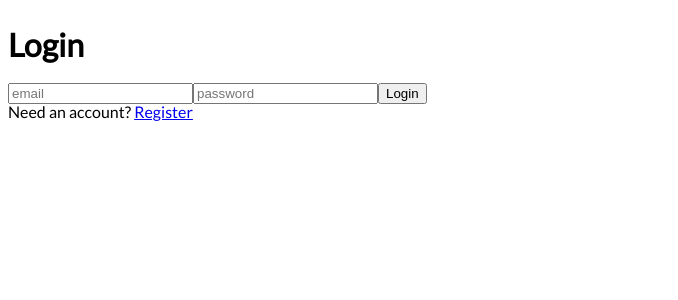
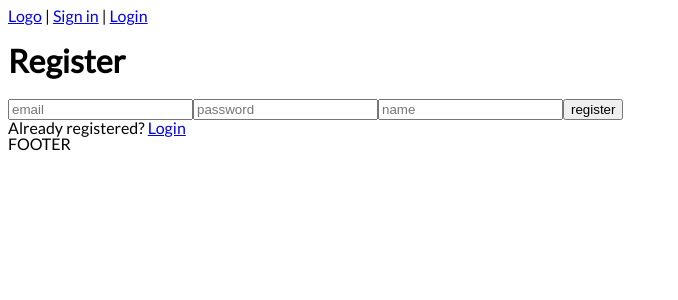
Before and after one commit to magdakok/neuroshima, a Vue app: page /register in a window 1280 px wide. Before the commit this address led to /login. Shown: the top 300 px of the page, without its empty margins (0-678 px from the left). Built offline with nearby package versions, Linux system fonts and the light colour scheme; no server answers.

Commit message:
Add footer, header and more env variables

```diff
--- a/src/App.vue
+++ b/src/App.vue
@@ -1,21 +1,26 @@
 <script setup lang="ts">
 import { useRouter, useRoute } from "vue-router";
-import { onBeforeMount } from "vue";
+import { onBeforeMount, ref } from "vue";
 import { getAuth, onAuthStateChanged } from "firebase/auth";
+import Header from "@/components/Header.vue";
+import Footer from "@/components/Footer.vue";
 
 const router = useRouter();
 const route = useRoute();
+const loggedIn = ref(false);
 
 onBeforeMount(() => {
   const auth = getAuth();
 
   onAuthStateChanged(auth, (user) => {
     if (!user) {
-      router.replace("/login");
+      loggedIn.value = false;
     } else if (route.path === "/login" || route.path === "/register") {
       router.replace("/");
+      loggedIn.value = true;
       console.log(user);
     } else {
+      loggedIn.value = true;
       console.log(user);
     }
   });
@@ -23,7 +28,11 @@ onBeforeMount(() => {
 </script>
 
 <template>
-  <router-view />
+  <Header :loggedIn="loggedIn" />
+  <main class="c-main">
+    <router-view :loggedIn="loggedIn" />
+  </main>
+  <Footer />
 </template>
 
 <style lang="scss">
--- /dev/null
+++ b/src/components/Footer.vue
@@ -0,0 +1,5 @@
+<script setup lang="ts">
+</script>
+<template>
+  <footer class="c-footer">FOOTER</footer>
+</template>
--- /dev/null
+++ b/src/components/Header.vue
@@ -0,0 +1,30 @@
+<script setup lang="ts">
+import { defineProps, PropType } from "vue";
+import { getAuth, signOut } from "firebase/auth";
+
+const props = defineProps({
+  loggedIn: { type: Boolean, required: true },
+});
+
+const handleLogOut = () => {
+  const auth = getAuth();
+  signOut(auth)
+    .then(() => {
+      // Sign-out successful.
+      //TODO: reset all numbers and arrays
+    })
+    .catch((error) => {
+      // An error happened.
+    });
+};
+</script>
+<template>
+  <header v-if="loggedIn" class="c-header">
+    Profile | <button @click="handleLogOut">Log out</button>
+  </header>
+  <header v-else class="c-header">
+    <router-link to="/" class="c-header__link">Logo</router-link> |
+    <router-link to="/register" class="c-header__link">Sign in</router-link> |
+    <router-link to="/login" class="c-header__link">Login</router-link>
+  </header>
+</template>
--- a/src/firebase/firebaseInit.js
+++ b/src/firebase/firebaseInit.js
@@ -8,25 +8,19 @@ const PROD = process.env.NODE_ENV === "production";
 
 // Your web app's Firebase configuration
 // For Firebase JS SDK v7.20.0 and later, measurementId is optional
+
 const firebaseConfigDev = {
   apiKey: process.env.VUE_APP_API_KEY,
-  authDomain: "neuroshima-e141d.firebaseapp.com",
-  databaseURL:
-    "https://neuroshima-e141d-default-rtdb.europe-west1.firebasedatabase.app",
-  projectId: "neuroshima-e141d",
-  storageBucket: "neuroshima-e141d.appspot.com",
-  messagingSenderId: "1021604911323",
-  appId: "1:1021604911323:web:4299854c63a5885b8c14fe",
-  measurementId: "G-988WX6C3B4",
+  authDomain: process.env.VUE_APP_AUTH_DOMAIN,
+  databaseURL: process.env.VUE_APP_DATABASE_URL,
+  projectId: process.env.VUE_APP_PROJECT_ID,
+  storageBucket: process.env.VUE_APP_STORAGE_BUCKET,
+  messagingSenderId: process.env.VUE_APP_MESSAGING_SENDER_ID,
+  appId: process.env.VUE_APP_APP_ID,
 };
 
 const firebaseConfigProd = {
   apiKey: process.env.FIREBASE_API_KEY,
-  authDomain: "neuroshima---prod.firebaseapp.com",
-  projectId: "neuroshima---prod",
-  storageBucket: "neuroshima---prod.appspot.com",
-  messagingSenderId: "326121584983",
-  appId: "1:326121584983:web:29d54003e708d571cfe612",
 };
 
 // Initialize Firebase
--- a/src/router/index.ts
+++ b/src/router/index.ts
@@ -6,6 +6,9 @@ const routes: Array<RouteRecordRaw> = [
     path: "/",
     name: "Home",
     component: Home,
+    props: {
+      loggedIn: Boolean
+    }
   },
   {
     path: "/login",
--- a/src/views/Home.vue
+++ b/src/views/Home.vue
@@ -1,5 +1,5 @@
 <script setup lang="ts">
-import { ref, reactive } from "vue";
+import { ref, reactive, defineProps } from "vue";
 import ArmiesForm from "@/components/ArmiesForm.vue";
 import CurrentGame from "@/components/CurrentGame.vue";
 import dataAllArmies from "@/data-all-armies.json";
@@ -7,6 +7,7 @@ import dataPlayers from "@/data-players.json";
 import db from "@/firebase/firebaseInit";
 import { collection, addDoc } from "firebase/firestore/lite";
 import { Request, Gamelog } from "@/types";
+import { getAuth, onAuthStateChanged } from "firebase/auth";
 
 const players = ref(dataPlayers);
 const armies = ref(dataAllArmies);
@@ -16,6 +17,10 @@ const request: Request = reactive({
   success: null,
   message: null,
   submitBtn: "Save",
+});
+
+const props = defineProps({
+  loggedIn: { type: Boolean, required: true },
 });
 
 const handleArmiesEmit = (payload: any) => {
```
